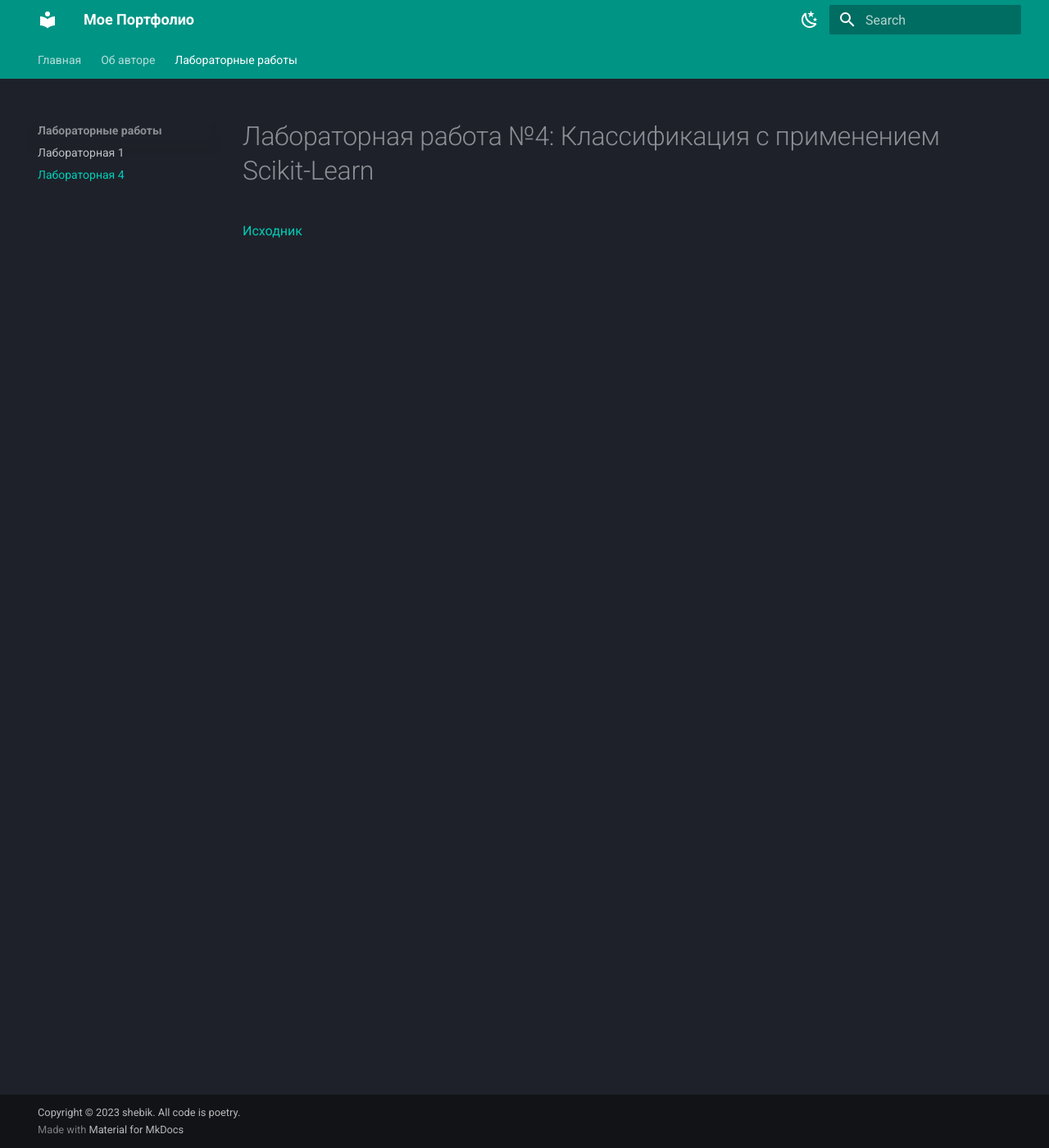
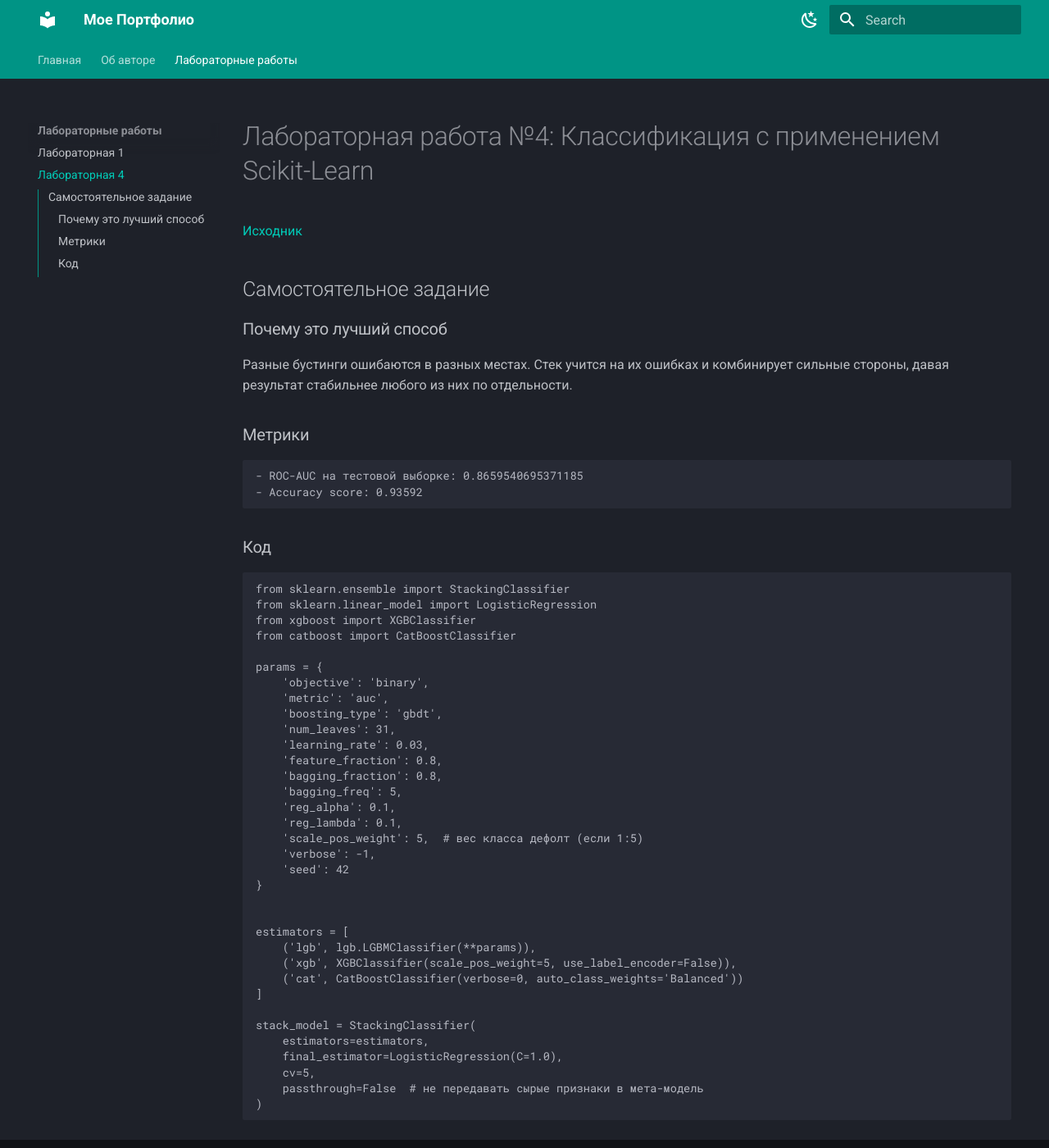
Before and after one commit to Shelbyen/shelbyen.github.io, an MkDocs documentation site: the page built from docs/labs/lab4.md, in a window 1280 px wide and 1400 px high. Shown: the whole window at 82% size. Built offline with MkDocs 1.6.1 and Material for MkDocs 9.7.7, drawn with Linux system fonts in a browser that asks for light colours.

Commit message:
feat: update 4 lab

````diff
--- a/docs/labs/lab4.md
+++ b/docs/labs/lab4.md
@@ -1,3 +1,48 @@
 # Лабораторная работа №4: Классификация с применением Scikit-Learn
 
 [Исходник](https://colab.research.google.com/drive/1H3FqLk8ayyWFajiuKYAX6pjfUYwQbRUg?usp=sharing)
+
+## Самостоятельное задание
+
+### Почему это лучший способ
+Разные бустинги ошибаются в разных местах. Стек учится на их ошибках и комбинирует сильные стороны, давая результат стабильнее любого из них по отдельности.
+### Метрики
+    - ROC-AUC на тестовой выборке: 0.8659540695371185
+    - Accuracy score: 0.93592
+### Код
+```python
+from sklearn.ensemble import StackingClassifier
+from sklearn.linear_model import LogisticRegression
+from xgboost import XGBClassifier
+from catboost import CatBoostClassifier
+
+params = {
+    'objective': 'binary',
+    'metric': 'auc',
+    'boosting_type': 'gbdt',
+    'num_leaves': 31,
+    'learning_rate': 0.03,
+    'feature_fraction': 0.8,
+    'bagging_fraction': 0.8,
+    'bagging_freq': 5,
+    'reg_alpha': 0.1,
+    'reg_lambda': 0.1,
+    'scale_pos_weight': 5,  # вес класса дефолт (если 1:5)
+    'verbose': -1,
+    'seed': 42
+}
+
+
+estimators = [
+    ('lgb', lgb.LGBMClassifier(**params)),
+    ('xgb', XGBClassifier(scale_pos_weight=5, use_label_encoder=False)),
+    ('cat', CatBoostClassifier(verbose=0, auto_class_weights='Balanced'))
+]
+
+stack_model = StackingClassifier(
+    estimators=estimators,
+    final_estimator=LogisticRegression(C=1.0),
+    cv=5,
+    passthrough=False  # не передавать сырые признаки в мета-модель
+)
+```
````
